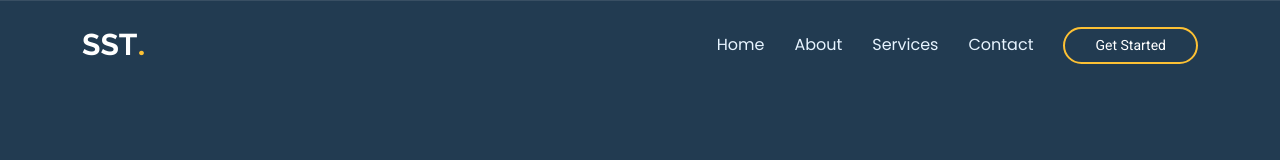
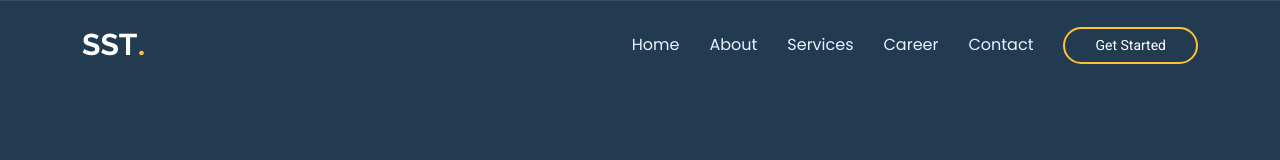
Before and after one commit to Prince364133/sst, a plain HTML site: page Professional-Networking.html in a window 1280 px wide. Shown: the top 160 px of the page. Drawn offline with Linux system fonts and the light colour scheme.

Commit message:
Update Professional-Networking.html

```diff
--- a/Professional-Networking.html
+++ b/Professional-Networking.html
@@ -50,6 +50,7 @@
           <li><a href="index.html">Home</a></li>
           <li><a href="index.html#about">About</a></li>
           <li><a href="index.html#services">Services</a></li>
+          <li><a href="/sst/career">Career</a></li>
           <!--<li><a href="#portfolio">Portfolio</a></li>
           <li><a href="#team">Team</a></li>
           <li class="dropdown"><a href="#"><span>Dropdown</span> <i class="bi bi-chevron-down toggle-dropdown"></i></a>
```
